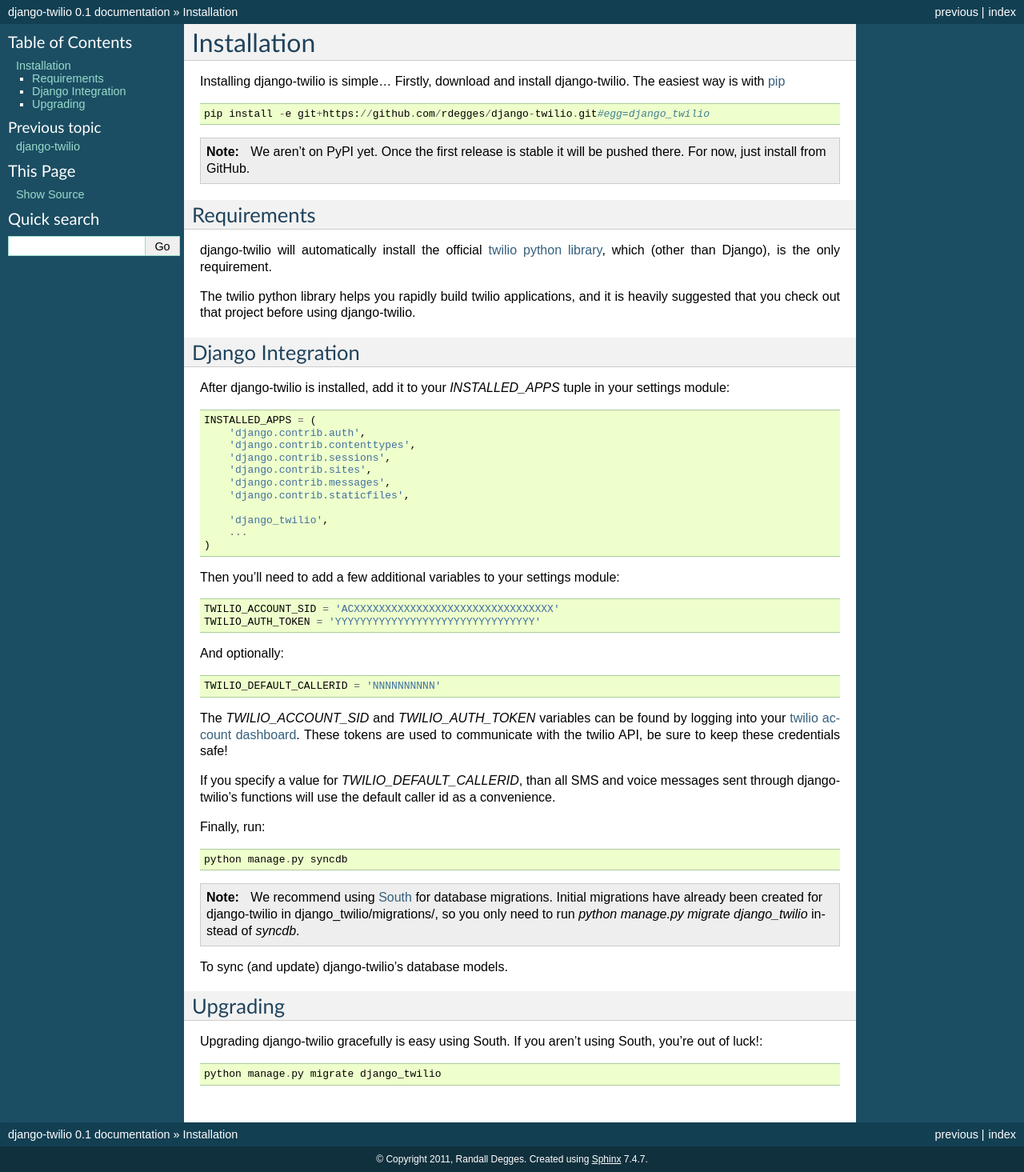
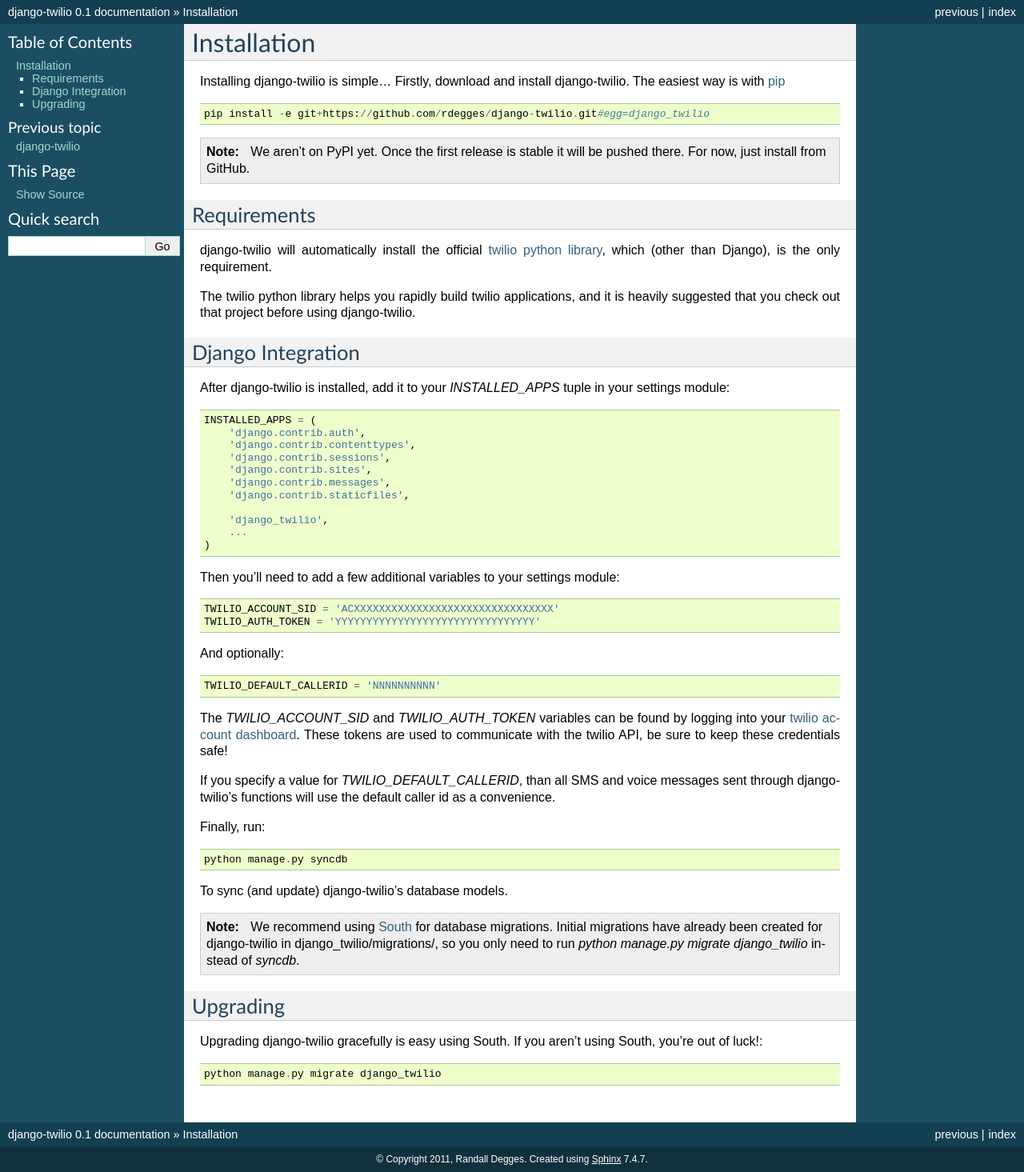
Before and after one commit to rdegges/django-twilio, a Sphinx documentation site: the page built from docs/install.rst, in a window 1280 px wide. Shown: the whole page at 80% size. Built offline with Sphinx 7.4.7, drawn with Linux system fonts in a browser that asks for light colours.

Commit message:
Fixing wording.

```diff
--- a/docs/install.rst
+++ b/docs/install.rst
@@ -64,13 +64,13 @@
 
     python manage.py syncdb
 
+To sync (and update) django-twilio's database models.
+
 .. note::
     We recommend using `South <http://south.aeracode.org/docs/>`_ for database
     migrations. Initial migrations have already been created for django-twilio
     in django_twilio/migrations/, so you only need to run `python manage.py
     migrate django_twilio` instead of `syncdb`.
-
-To sync (and update) django-twilio's database models.
 
 
 Upgrading
```
